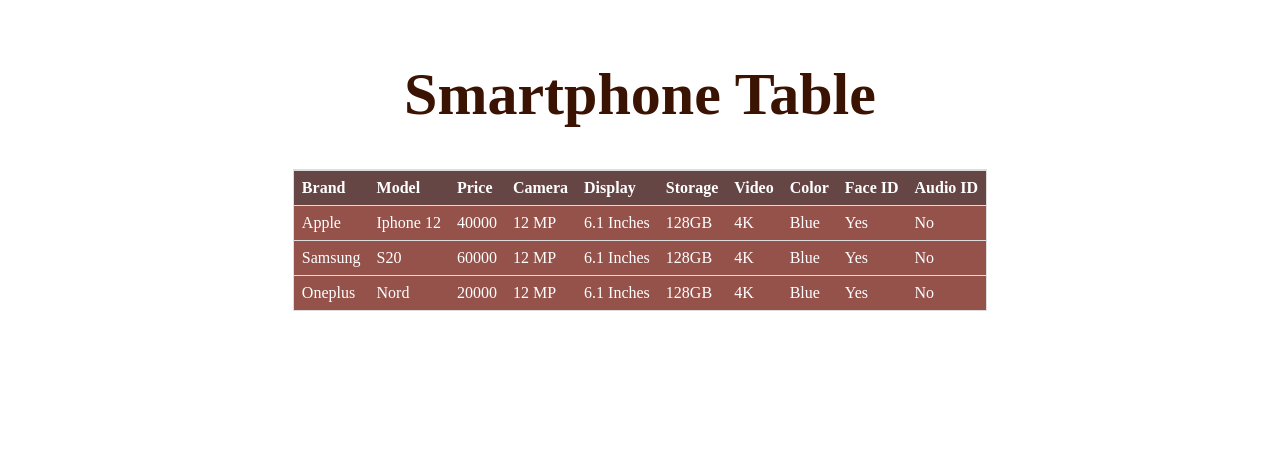
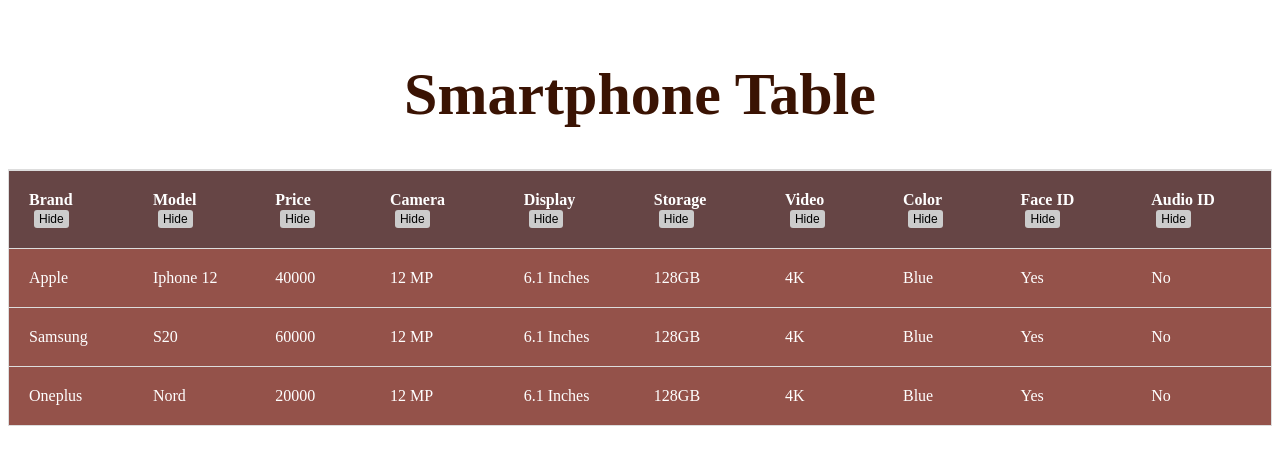
Before and after one commit to Mukeshdiksha2018/VueJS-Responsive-Table, a Vue app: page / in a window 1280 px wide. Shown: the top 464 px of the page. Built offline with nearby package versions, Linux system fonts and the light colour scheme.

Commit message:
added a Hide button to hide column individually

```diff
--- a/src/components/ResponsiveTable.vue
+++ b/src/components/ResponsiveTable.vue
@@ -3,35 +3,73 @@
       <table class="smartphone-table">
         <thead>
           <tr>
-            <th class="heading">Brand</th>
-            <th class="heading">Model</th>
-            <th class="heading">Price</th>
-            <th class="heading">Camera</th>
-            <th class="heading">Display</th>
-            <th class="heading">Storage</th>
-            <th class="heading">Video</th>
-            <th class="heading">Color</th>
-            <th class="heading">Face ID</th>
-            <th class="heading">Audio ID</th>
+            <th class="heading" v-show="isColumnVisible('Brand')">Brand <button class="toggle-button" @click="toggleColumnVisibility('Brand')">{{ isColumnVisible('Brand') ? 'Hide' : 'Show' }}</button></th>
+          <th class="heading" v-show="isColumnVisible('Model')">Model <button class="toggle-button" @click="toggleColumnVisibility('Model')">{{ isColumnVisible('Model') ? 'Hide' : 'Show' }}</button></th>
+          <th class="heading" v-show="isColumnVisible('Price')">Price <button class="toggle-button" @click="toggleColumnVisibility('Price')">{{ isColumnVisible('Price') ? 'Hide' : 'Show' }}</button></th>
+          <th class="heading" v-show="isColumnVisible('Camera')">Camera <button class="toggle-button" @click="toggleColumnVisibility('Camera')">{{ isColumnVisible('Camera') ? 'Hide' : 'Show' }}</button></th>
+          <th class="heading" v-show="isColumnVisible('Display')">Display <button class="toggle-button" @click="toggleColumnVisibility('Display')">{{ isColumnVisible('Display') ? 'Hide' : 'Show' }}</button></th>
+          <th class="heading" v-show="isColumnVisible('Storage')">Storage <button class="toggle-button" @click="toggleColumnVisibility('Storage')">{{ isColumnVisible('Storage') ? 'Hide' : 'Show' }}</button></th>
+          <th class="heading" v-show="isColumnVisible('Video')">Video <button class="toggle-button" @click="toggleColumnVisibility('Video')">{{ isColumnVisible('Video') ? 'Hide' : 'Show' }}</button></th>
+          <th class="heading" v-show="isColumnVisible('Color')">Color <button class="toggle-button" @click="toggleColumnVisibility('Color')">{{ isColumnVisible('Color') ? 'Hide' : 'Show' }}</button></th>
+          <th class="heading" v-show="isColumnVisible('Face ID')">Face ID <button class="toggle-button" @click="toggleColumnVisibility('Face ID')">{{ isColumnVisible('Face ID') ? 'Hide' : 'Show' }}</button></th>
+          <th class="heading" v-show="isColumnVisible('Audio ID')">Audio ID <button class="toggle-button" @click="toggleColumnVisibility('Audio Id')">{{ isColumnVisible('Audio ID') ? 'Hide' : 'Show' }}</button></th>
           </tr>
         </thead>
         <tbody>
           <tr v-for="phone in smartphones" :key="phone.Model" class="table-row">
-            <td>{{ phone.Brand }}</td>
-            <td>{{ phone.Model }}</td>
-            <td>{{ phone.Price }}</td>
-            <td>{{ phone.Camera }}</td>
-            <td>{{ phone.Display }}</td>
-            <td>{{ phone.Storage }}</td>
-            <td>{{ phone.Video }}</td>
-            <td>{{ phone.Color }}</td>
-            <td>{{ phone["Face ID"] }}</td>
-            <td>{{ phone["Audio ID"] }}</td>
+            <td v-show="isColumnVisible('Brand')">{{ phone.Brand }}</td>
+            <td v-show="isColumnVisible('Model')">{{ phone.Model }}</td>
+            <td v-show="isColumnVisible('Price')">{{ phone.Price }}</td>
+            <td v-show="isColumnVisible('Camera')">{{ phone.Camera }}</td>
+            <td v-show="isColumnVisible('Display')">{{ phone.Display }}</td>
+            <td v-show="isColumnVisible('Storage')">{{ phone.Storage }}</td>
+            <td v-show="isColumnVisible('Video')">{{ phone.Video }}</td>
+            <td v-show="isColumnVisible('Color')">{{ phone.Color }}</td>
+            <td v-show="isColumnVisible('Face ID')">{{ phone['Face ID'] }}</td>
+            <td v-show="isColumnVisible('Audio ID')">{{ phone['Audio ID'] }}</td>
           </tr>
         </tbody>
       </table>
     </div>
   </template>
+
+
+
+  <script>
+ import data from '../assets/smartphonetabledata.json';
+
+  export default {
+    name: 'SmartphoneTable',
+    data() {
+      return {
+        smartphones: data,
+        columnVisibility: {
+        Brand: true,
+        Model: true,
+        Price: true,
+        Camera: true,
+        Display: true,
+        Storage: true,
+        Video: true,
+        Color: true,
+        'Face ID': true,
+        'Audio ID': true
+      }
+      };
+    },
+    methods: {
+      isColumnVisible(columnName) {
+        return this.columnVisibility[columnName];
+      },
+      toggleColumnVisibility(columnName) {
+        this.columnVisibility[columnName] = !this.columnVisibility[columnName];
+      }
+    }
+  };
+  </script>
+
+
+
 
   <style>
   .smartphone-table {
@@ -41,7 +79,7 @@
 
   .smartphone-table th,
   .smartphone-table td {
-    padding: 8px;
+    padding: 20px;
     text-align: left;
     border-bottom: 1px solid #ddd;
   }
@@ -77,17 +115,16 @@
   .smartphone-table th:last-child {
     border-right: 1px solid #ddd;
   }
+
+  .toggle-button {
+  display: inline-block;
+  margin-left: 5px;
+  font-size: 12px;
+  padding: 2px 5px;
+  background-color: #ccc;
+  border: none;
+  border-radius: 3px;
+  cursor: pointer;
+}
+
   </style>
-
-  <script>
- import data from '../assets/smartphonetabledata.json';
-
-  export default {
-    name: 'SmartphoneTable',
-    data() {
-      return {
-        smartphones: data,
-      };
-    },
-  };
-  </script>
```
